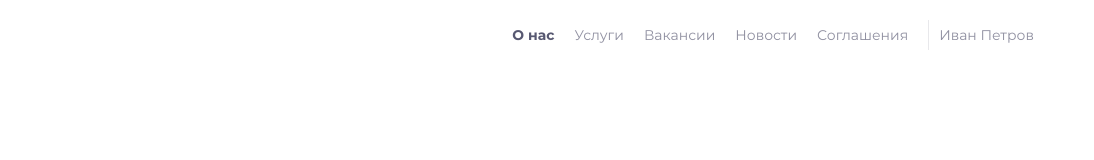
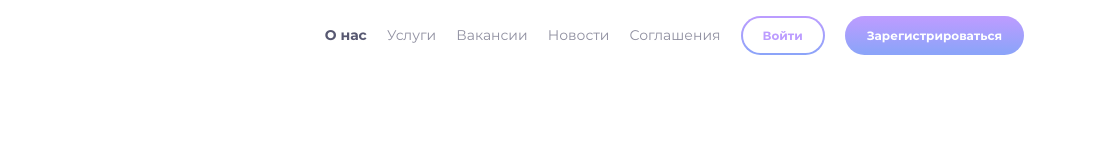
Before and after one commit to Konstaphy/Internship_second, a website built with webpack: page public/app.pug in a window 1280 px wide. Shown: the full height of the page, 186-1280 px from the left. Built offline with nearby package versions, Linux system fonts and the light colour scheme.

Commit message:
made unregistered header

```diff
--- a/src/components/header/header.js
+++ b/src/components/header/header.js
@@ -1,2 +1,3 @@
 import './header.scss'
 import './header__registered/header__registered.scss'
+import './header__unregistered/header__unregistered.scss'
--- a/src/components/header/header.pug
+++ b/src/components/header/header.pug
@@ -11,6 +11,6 @@ header.header.wrapper
             li.header__links-item Новости
             li.header__links-item.header-link_extractable Соглашения
         //if registered === true
-        include ./header__registered/header__registered
+        //include ./header__registered/header__registered
         //else
-        //include ./header__unregistered/header__unregistered
+        include ./header__unregistered/header__unregistered
--- a/src/components/header/header__unregistered/header__unregistered.pug
+++ b/src/components/header/header__unregistered/header__unregistered.pug
@@ -1 +1,3 @@
-h1 Unregistered
+.profile
+    button.log-in Войти
+    button.sign-up Зарегистрироваться
--- /dev/null
+++ b/src/components/header/header__unregistered/header__unregistered.scss
@@ -0,0 +1,27 @@
+@mixin button {
+  margin: auto 10px;
+  padding: 10px 20px;
+  border-radius: 22px;
+  outline: none;
+  background:
+          linear-gradient(to bottom, #BC9CFF,#8BA4F9) padding-box,
+          linear-gradient(to bottom, #BC9CFF, #8BA4F9) border-box;
+  border: 2px solid transparent;
+  display:inline-block;
+  color: #BC9CFF;
+  font-weight: bold;
+  font-size: 12px;
+}
+
+.profile{
+  .log-in {
+    @include button;
+    background:
+            linear-gradient(#fff,#fff) padding-box,
+            linear-gradient(to bottom, #BC9CFF, #8BA4F9) border-box;
+  }
+  .sign-up{
+    @include button;
+    color: #fff;
+  }
+}
--- a/src/styles.scss
+++ b/src/styles.scss
@@ -31,6 +31,7 @@
 html, body {
   height: 100%;
   background-color: #fff;
+
 }
 
 .wrapper{
```
Also changed, not shown: public/app.pug (line endings or trailing spaces), 1 other file.
